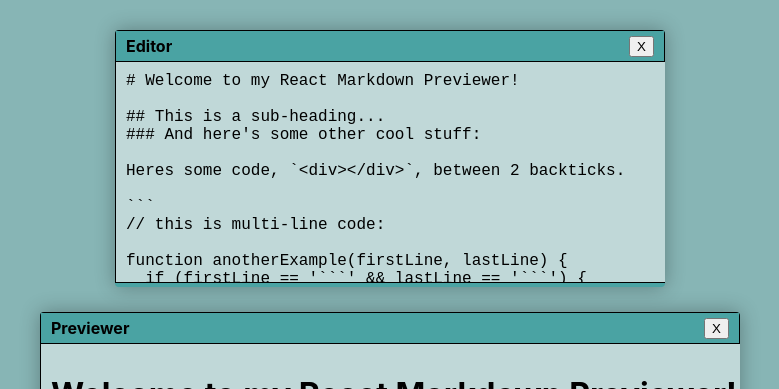
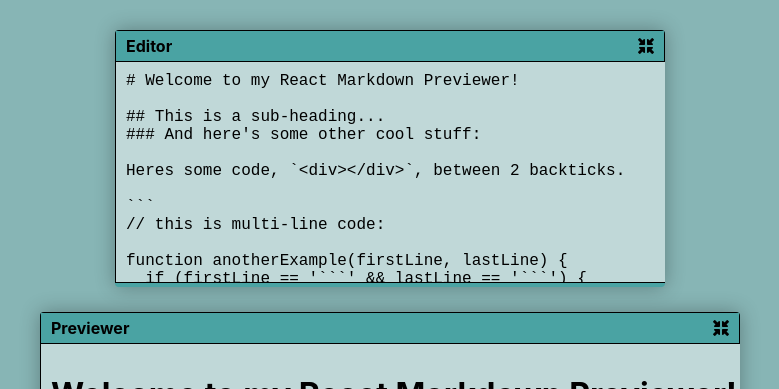
Before and after one commit to anandxs/markdown-previewer, a React (Vite) app: page / in a window 1280 px wide. Shown: the top 389 px of the page, without its empty margins (250-1029 px from the left). Built offline with nearby package versions, Linux system fonts and the light colour scheme.

Commit message:
added minimize icon

```diff
--- a/index.html
+++ b/index.html
@@ -4,6 +4,7 @@
     <meta charset="UTF-8" />
     <link rel="icon" type="image/svg+xml" href="/vite.svg" />
     <meta name="viewport" content="width=device-width, initial-scale=1.0" />
+    <link rel="stylesheet" href="https://cdnjs.cloudflare.com/ajax/libs/font-awesome/6.4.0/css/all.min.css" integrity="sha512-iecdLmaskl7CVkqkXNQ/ZH/XLlvWZOJyj7Yy7tcenmpD1ypASozpmT/E0iPtmFIB46ZmdtAc9eNBvH0H/ZpiBw==" crossorigin="anonymous" referrerpolicy="no-referrer" />
     <link rel="stylesheet" href="./src/index.css">
     <title>Markdown Previewer</title>
     <script src="https://cdnjs.cloudflare.com/ajax/libs/marked/4.3.0/marked.min.js" integrity="sha512-zAs8dHhwlTbfcVGRX1x0EZAH/L99NjAFzX6muwOcOJc7dbGFNaW4O7b9QOyCMRYBNjO+E0Kx6yLDsiPQhhWm7g==" crossorigin="anonymous" referrerpolicy="no-referrer"></script>
--- a/src/App.jsx
+++ b/src/App.jsx
@@ -77,7 +77,7 @@
                 <div class="title-bar">
                     <div class="title-bar-text">Editor</div>
                     <div class="title-bar-controls">
-                        <button aria-label="Close">X</button>
+                        <i class="fa-sharp fa-solid fa-minimize"></i>
                     </div>
                 </div>
                     <textarea
@@ -91,7 +91,7 @@
                     <div class="title-bar">
                         <div class="title-bar-text">Previewer</div>
                         <div class="title-bar-controls">
-                            <button aria-label="Close">X</button>
+                            <i class="fa-sharp fa-solid fa-minimize"></i>
                         </div>
                     </div>
                     <div id="preview" dangerouslySetInnerHTML={defaultMarkdown} />
```
